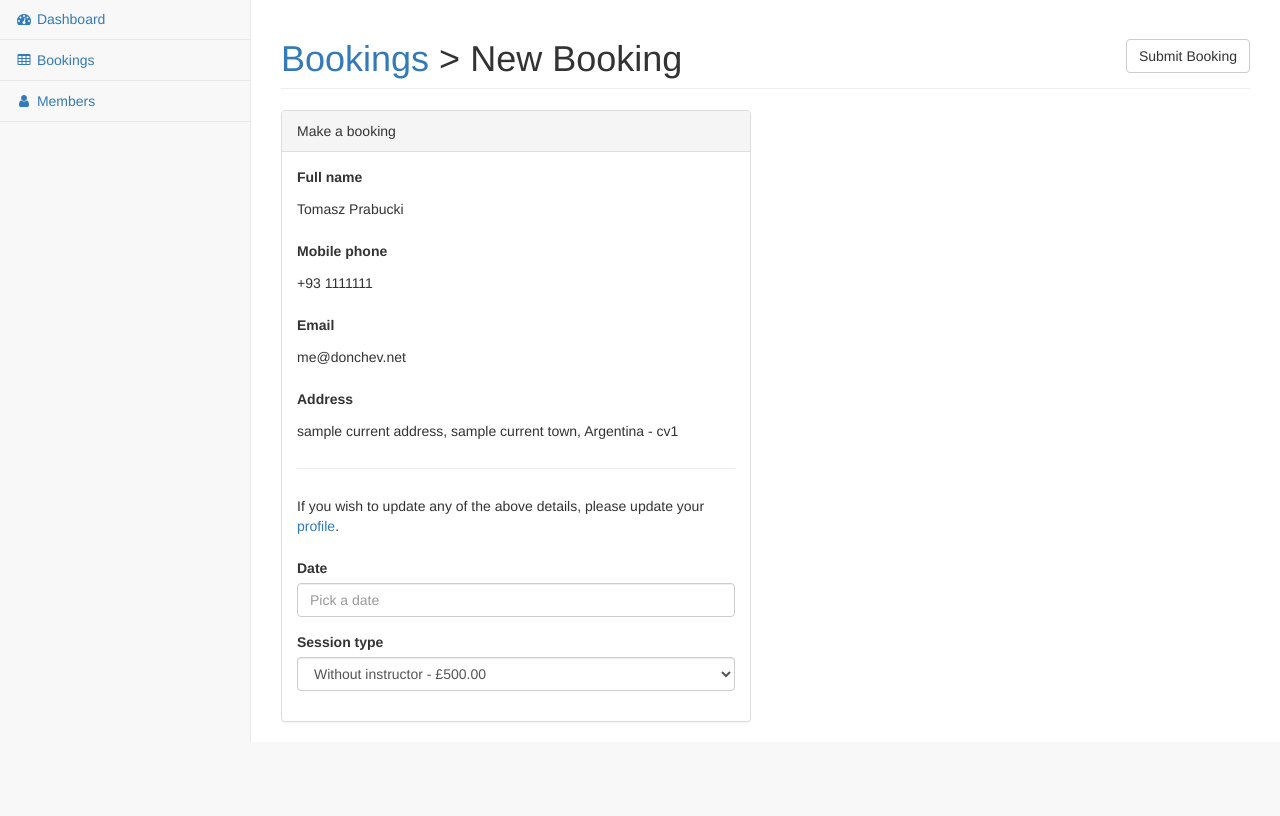
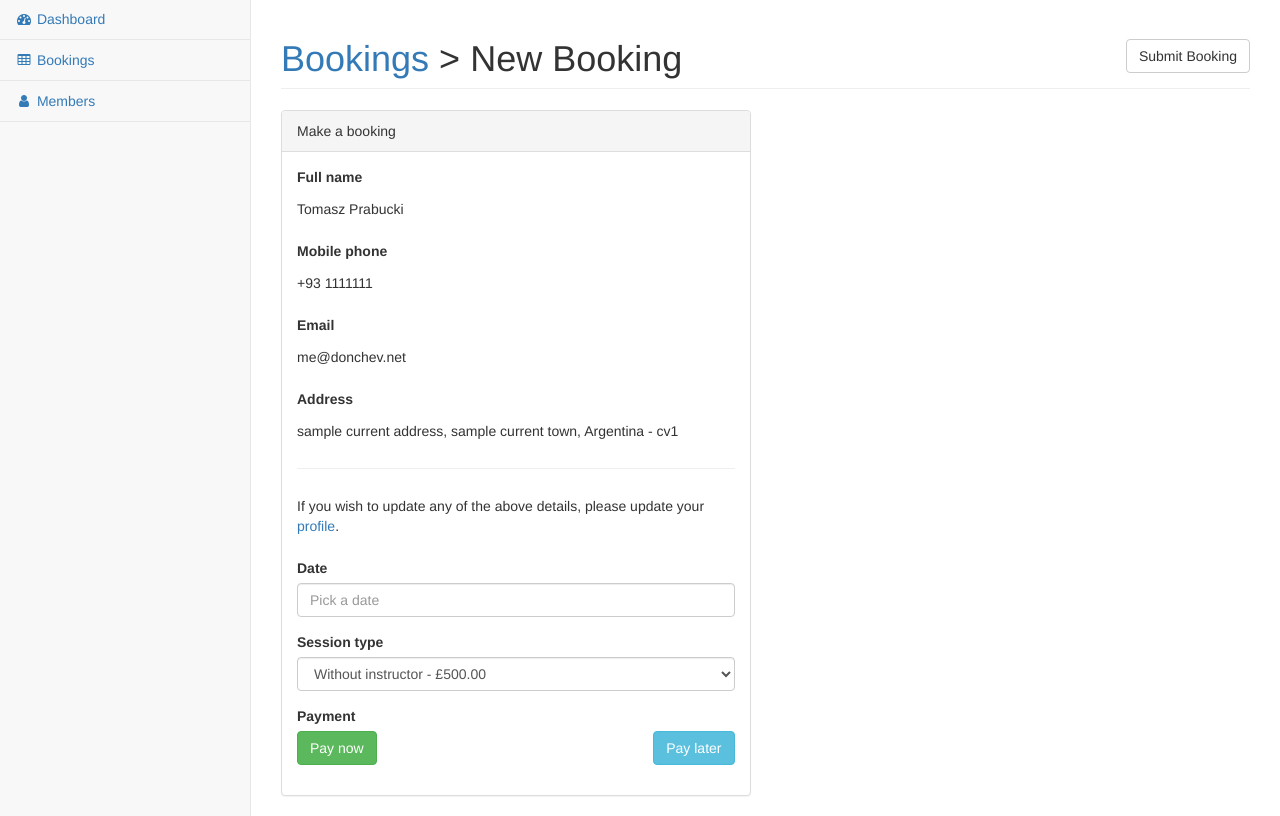
Before and after one commit to KokoDonchev/260ct-sbc-system, a CodeIgniter app: page /database/bookings/create in a window 1280 px wide. Shown: the part 52-868 px from the top of the page. Before the commit the page ends 794 px from the top, so only its background shows below. Run offline with CodeIgniter, Linux system fonts and the light colour scheme; the visitor is signed in with stand-in values (Sample User, id 1); data comes from the database, SQL or seed files in the repository; some libraries are stand-ins or nearby versions.

Commit message:
booking improvements after feedback

```diff
--- a/application/controllers/Bookings.php
+++ b/application/controllers/Bookings.php
@@ -32,13 +32,18 @@ class Bookings extends CI_Controller {
     }
 
     public function create() {
-        $data['page'] = "New booking";
+      $data['page'] = "New booking"; // setting the title of the page
+      // getting user info - important to determine the level access
       $data['user_info'] = $this->level_management->get_user_information();
-        $data['booking_types'] = $this->queries->get_booking_types(); // list of all available booking types
-        $data['instructors_list'] = $this->queries->get_specific_user_group(2); // list of instructors
+      // list of all available booking types
+      $data['booking_types'] = $this->queries->get_booking_types();
+      // list of instructors
+      $data['instructors_list'] = $this->queries->get_specific_user_group(2);
 
+      // getting the user ID from the session created after login
       $user_id = $this->session->userdata('id');
 
+      // getting all fields from the form
       $booking_date = html_escape($this->input->post('booking_date'));
       $session_type_id = html_escape($this->input->post('booking_type'));
       $session_instructor_id = html_escape($this->input->post('instructor_option'));
@@ -52,17 +57,18 @@ class Bookings extends CI_Controller {
       $this->form_validation->set_rules('booking_date', 'session date', 'required');
 
       if ($this->form_validation->run() == FALSE) {
-            $data['status'] = "";
+        $data['status'] = ""; // blank status message - form is not submitted
         $this->load->view('snippets/header', $data);
         $this->load->view('vwMakeBooking');
         $this->load->view('snippets/footer');
       } else {
-            // new booking query
+        // number of inactive booking for the current user
         $number_of_sessions = $this->queries->check_for_active_session($user_id);
-            if ($number_of_sessions > 0) {
-                $data['status']['type'] = "warning";
+        if ($number_of_sessions > 0) { // if the used has a unchecked booking he cannot proceed
+          $data['status']['type'] = "warning"; // style of the response message
           $data['status']['message'] = "You cannot have more than 1 unchecked sessions!";
         } else {
+          // adding the booking to the database
           $this->queries->create_booking($booking_date, $user_id, $session_instructor_id, $session_type_id);
           $data['status']['type'] = "success";
           $data['status']['message'] = "Your booking was successful!";
--- /dev/null
+++ b/application/views/snippets/paymentPanelBooking.php
@@ -0,0 +1,77 @@
+<div class="payment-panel-booking hide">
+<div class="col-md-4">
+                    <div class="panel panel-default credit-card-box">
+                <div class="panel-heading display-table" >
+                    <div class="row display-tr" >
+                        <h3 class="panel-title display-td" >Payment Details</h3>
+                        <div class="display-td" >
+                            <img class="img-responsive pull-right" src="http://i76.imgup.net/accepted_c22e0.png">
+                        </div>
+                    </div>
+                </div>
+<div class="panel-body">
+                    <form role="form" id="payment-form" method="POST" action="javascript:void(0);">
+                        <div class="row">
+                            <div class="col-xs-12">
+                                <div class="form-group">
+                                    <label for="card_number">CARD NUMBER</label>
+                                    <div class="input-group">
+                                        <input
+                                            type="tel"
+                                            class="form-control"
+                                            name="card_number"
+                                            value="<?php echo $user_info['card_number'] ?>"
+                                            placeholder="Valid Card Number"
+                                            autocomplete="cc-number"
+                                            required autofocus
+                                        />
+                                        <span class="input-group-addon"><i class="fa fa-credit-card"></i></span>
+                                    </div>
+                                </div>
+                            </div>
+                        </div>
+                        <div class="row">
+                            <div class="col-xs-7 col-md-7">
+                                <div class="form-group">
+                                    <label for="expiry_date"><span class="hidden-xs">EXPIRATION</span><span class="visible-xs-inline">EXP</span> DATE</label>
+                                    <input type="tel"
+                                        class="form-control"
+                                        name="expiry_date"
+                                        placeholder="MM / YY"
+                                        autocomplete="cc-exp"
+                                        value="<?php echo $user_info['expiry_date'] ?>"
+                                        required
+                                    />
+                                </div>
+                            </div>
+                            <div class="col-xs-5 col-md-5 pull-right">
+                                <div class="form-group">
+                                    <label for="security_code">CV CODE</label>
+                                    <input
+                                        type="tel"
+                                        class="form-control"
+                                        name="security_code"
+                                        value="<?php echo $user_info['security_code'] ?>"
+                                        placeholder="CVC"
+                                        autocomplete="cc-csc"
+                                        maxlength="3"
+                                        required
+                                    />
+                                </div>
+                            </div>
+                        </div>
+                        <div class="row">
+                            <div class="col-xs-12">
+
+                            </div>
+                        </div>
+                        <div class="row" style="display:none;">
+                            <div class="col-xs-12">
+                                <p class="payment-errors"></p>
+                            </div>
+                        </div>
+                    </form>
+                </div>
+                </div>
+                </div>
+</div>
--- a/application/views/vwMakeBooking.php
+++ b/application/views/vwMakeBooking.php
@@ -86,6 +86,18 @@
                                                 <?php endforeach ?>
                                             </select>
                                         </div>
+                                        <div class="form-group">
+                                            <label>Payment</label>
+                                            <div class="row">
+                                                <div class="col-md-6">
+                                                    <a href="#" class="trigger-payment-panel btn btn-success">Pay now</a>
+                                                </div>
+                                                <div class="col-md-6">
+                                                    <a href="#" class="trigger-booking-without-payment pull-right btn btn-info">Pay later</a>
+                                                </div>
+                                            </div>
+                                        </div>
+                                        <input type="hidden" name="is_payment_now" value="0">
                                         <button type="submit" class="create_booking_trigger btn btn-default hide">Submit Button</button>
                                     </form>
                                 </div>
@@ -100,6 +112,9 @@
                 <!-- /.col-lg-12 -->
             </div>
             <!-- /.row -->
+            <div class="row">
+                <?php $this->view('snippets/paymentPanelBooking'); ?>
+            </div>
         </div>
         <!-- /#page-wrapper -->
 
--- a/assets/js/sb-admin-2.js
+++ b/assets/js/sb-admin-2.js
@@ -70,4 +70,12 @@ $(function() {
         }
     });
 
+    $('.trigger-payment-panel').click(function(event) { // if pay now button clicked
+        event.preventDefault(); // preventing anchor from redirecting to another page
+        $('.payment-panel-booking').removeClass('hide'); // showing the panel for payment information
+
+        // setting the value of the hidden input to 1 helps to detemine wether to check for the payment info
+        $('input[name="is_payment_now"]').val("1");
+    });
+
 });
```
Also changed, not shown: assets/css/sb-admin-2.css (+37 -0 lines). Lines whose indentation alone changed are shown as unchanged.
